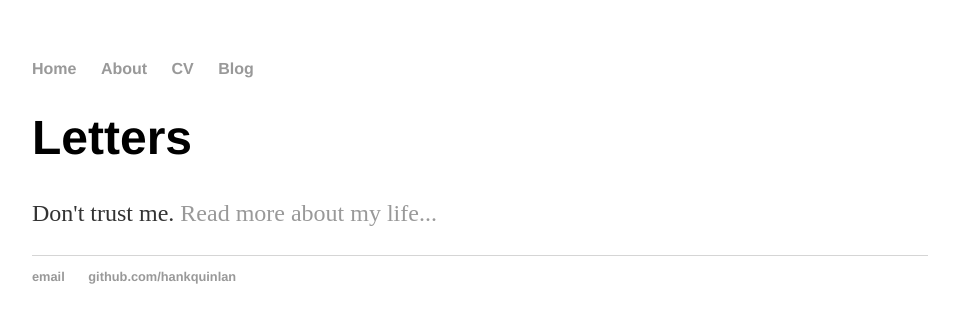
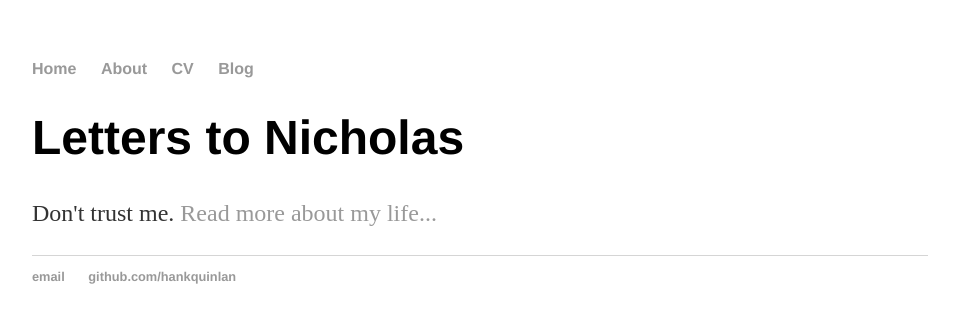
Before and after one commit to liandyn/liandyn.github.io, a Jekyll site: the page built from index.html, in a window 1280 px wide. Shown: the top 323 px of the page, without its empty margins (160-1119 px from the left). Built offline with Jekyll 4.4.1, drawn with Linux system fonts in a browser that asks for light colours.

Commit message:
Update index.html

```diff
--- a/index.html
+++ b/index.html
@@ -3,6 +3,6 @@ layout: default
 title: Nicholas
 ---
 <div class="blurb">
-	<h1>Letters</h1>
+	<h1>Letters to Nicholas</h1>
 	<p>Don't trust me. <a href="/about">Read more about my life...</a></p>
 </div><!-- /.blurb -->
```
